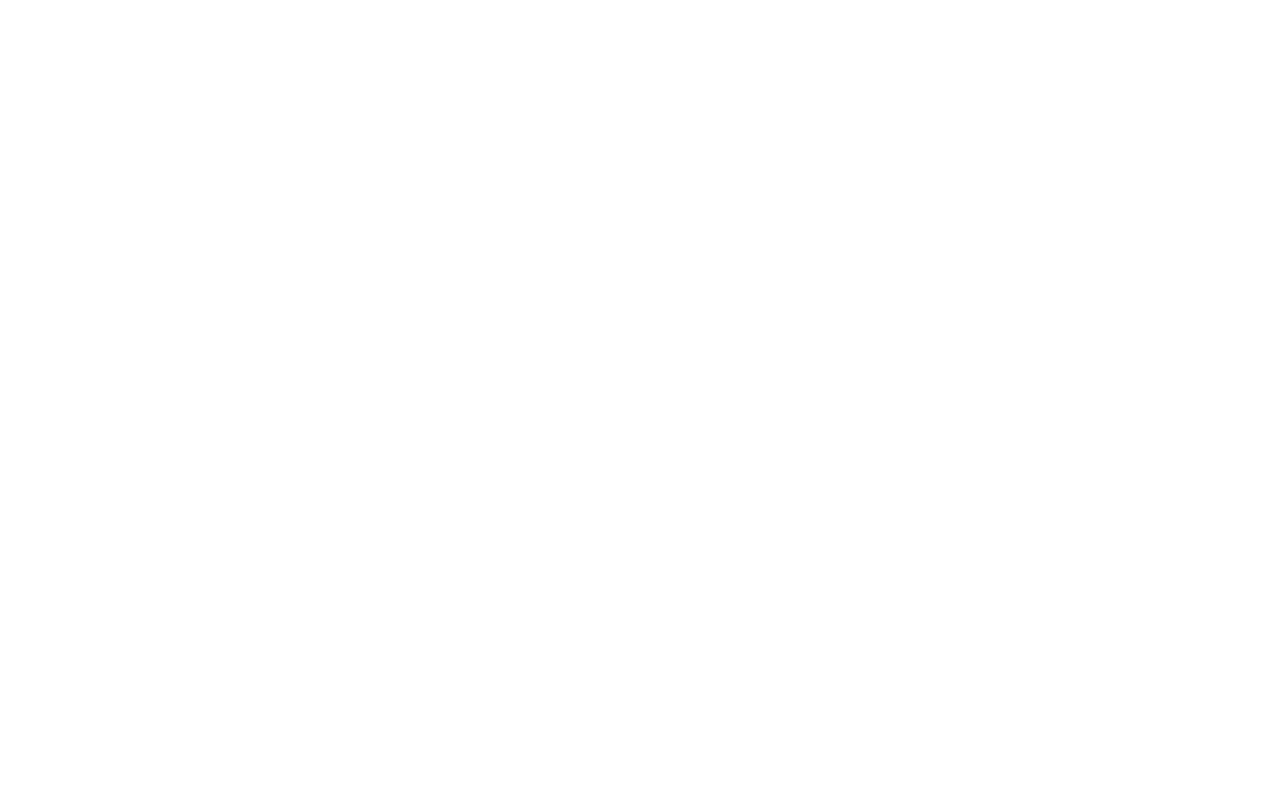
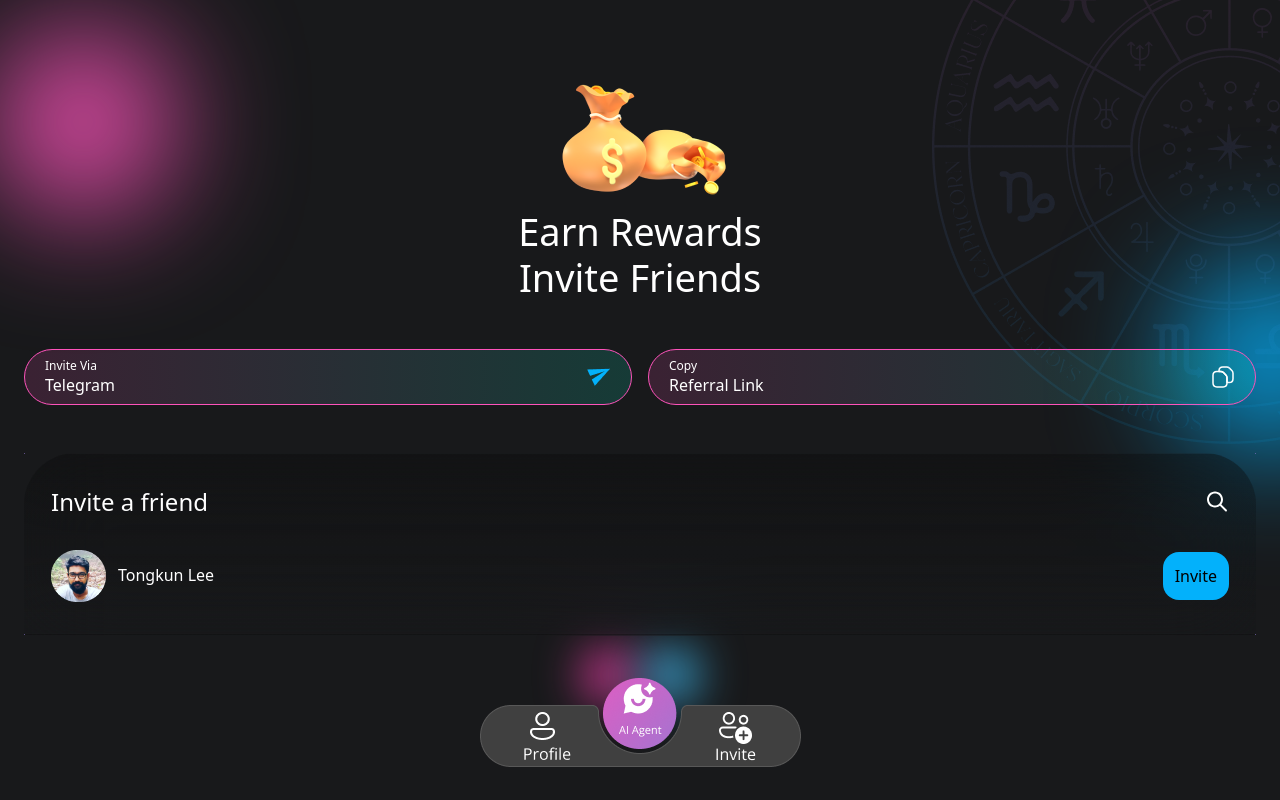
Before and after one commit to DejanFetovski/AstronifyMiniApp, a React (Vite) app in the folder frontend/: page /invite in a window 1280 px wide. Before the commit this address had no page. Built offline with nearby package versions, Linux system fonts and the light colour scheme.

Commit message:
update invite page
update invite page

```diff
--- a/frontend/src/components/BottomBar.tsx
+++ b/frontend/src/components/BottomBar.tsx
@@ -4,7 +4,7 @@
   const navigate = useNavigate();
   const handleClickProfile = () => {
     console.log("handleClickProfile");
-    navigate("/");
+    navigate("/horoscope");
   };
 
   const handleClickAgent = () => {
--- a/frontend/src/main.tsx
+++ b/frontend/src/main.tsx
@@ -9,6 +9,7 @@
 import Horoscope from "./pages/Horoscope";
 import Wallet from "./pages/Wallet";
 import Tasks from "./pages/Tasks";
+import Invite from "./pages/Invite";
 
 createRoot(document.getElementById("root")!).render(
   <StrictMode>
@@ -21,6 +22,7 @@
           <Route path="/horoscope" element={<Horoscope />} />
           <Route path="/wallet" element={<Wallet />} />
           <Route path="/tasks" element={<Tasks />} />
+          <Route path="/invite" element={<Invite />} />
         </Route>
       </Routes>
     </BrowserRouter>
--- /dev/null
+++ b/frontend/src/pages/Invite/index.tsx
@@ -0,0 +1,59 @@
+import BottomBar from "../../components/BottomBar";
+import CopyIcon from "../../svgs/CopyIcon";
+import SearchIcon from "../../svgs/SearchIcon";
+
+const Invite = () => {
+  return (
+    <div className="relative min-h-screen flex flex-col justify-start gap-[40px] px-6 pt-[30px] pb-[28px]">
+      <img
+        src="assets/images/diagram.png"
+        className="absolute top-0 right-0"
+      ></img>
+      <div className="flex flex-col items-center">
+        <img src="assets/images/gold.png"></img>
+        <span className="text-[38px] font-light leading-[46.3px] text-white max-w-[300px] text-center -mt-10">
+          Earn Rewards Invite Friends
+        </span>
+        <div className="w-full grid grid-cols-2 gap-4 mt-12">
+          <div className="text-white px-[20px] py-[8px] flex items-center justify-between gap-4 bg-gradient-to-r from-[rgba(255,83,188,0.15)] to-[rgba(10,252,212,0.15)] border border-[#FE53BB] rounded-full">
+            <div className="flex flex-col">
+              <span className="text-[12px] leading-[16px]">Invite Via</span>
+              <span className="text-[16px] leading-[22px]">Telegram</span>
+            </div>
+            <img src="assets/images/telegram.png"></img>
+          </div>
+          <div className="text-white px-[20px] py-[8px] flex items-center justify-between gap-4 bg-gradient-to-r from-[rgba(255,83,188,0.15)] to-[rgba(10,252,212,0.15)] border border-[#FE53BB] rounded-full">
+            <div className="flex flex-col">
+              <span className="text-[12px] leading-[16px]">Copy</span>
+              <span className="text-[16px] leading-[22px]">Referral Link</span>
+            </div>
+            <CopyIcon />
+          </div>
+        </div>
+
+        <div className="inviteCard mt-12 border border border-[#FE53BB] ">
+          <div className="flex justify-between items-center mb-4">
+            <span className="text-[24px] leading-[32.7px] text-white">
+              Invite a friend
+            </span>
+            <SearchIcon />
+          </div>
+          <div className="flex items-center justify-between">
+            <div className="flex items-center gap-3">
+              <img src="assets/images/avatar.png"></img>
+              <span className="text-[16px] leading-[21.8px] text-white">
+                Tongkun Lee
+              </span>
+            </div>
+            <button className="bg-[#03B1FB] p-3 rounded-2xl">Invite</button>
+          </div>
+        </div>
+      </div>
+      <div className="flex justify-center">
+        <BottomBar />
+      </div>
+    </div>
+  );
+};
+
+export default Invite;
--- a/frontend/src/styles/index.scss
+++ b/frontend/src/styles/index.scss
@@ -54,3 +54,29 @@
   );
   opacity: 60%;
 }
+
+.inviteCard {
+  width: 100%;
+  padding: 32px 26px 32px 26px;
+  gap: 16px;
+  display: flex;
+  flex-direction: column;
+  border-radius: 52px 52px 0px 0px;
+  border: 1px 1px 0px 1px;
+  opacity: 0px;
+  background: linear-gradient(
+    180deg,
+    rgba(7, 7, 7, 0.3) 0%,
+    rgba(109, 109, 109, 0) 100%
+  );
+  border-width: 1px, 1px, 0px, 1px;
+  border-style: solid;
+  border-image-source: linear-gradient(
+    181.17deg,
+    #fe53bb 29.68%,
+    rgba(189, 108, 204, 0.592593) 42.12%,
+    rgba(46, 161, 240, 0.521008) 66.69%,
+    rgba(46, 161, 240, 0.1) 82.24%
+  );
+  backdrop-filter: blur(42px);
+}
--- /dev/null
+++ b/frontend/src/svgs/CopyIcon.tsx
@@ -0,0 +1,30 @@
+const CopyIcon = () => {
+  return (
+    <div>
+      <svg
+        width="24"
+        height="24"
+        viewBox="0 0 24 24"
+        fill="none"
+        xmlns="http://www.w3.org/2000/svg"
+      >
+        <path
+          d="M16 12.69V18.08C16 20.42 14.44 21.97 12.11 21.97H5.89C3.56 21.97 2 20.42 2 18.08V10.31C2 7.97001 3.56 6.42001 5.89 6.42001H9.72C10.75 6.42001 11.74 6.83001 12.47 7.56001L14.86 9.94001C15.59 10.67 16 11.66 16 12.69Z"
+          stroke="white"
+          stroke-width="1.5"
+          stroke-linecap="round"
+          stroke-linejoin="round"
+        />
+        <path
+          d="M22 8.25V13.64C22 15.97 20.44 17.53 18.11 17.53H16V12.69C16 11.66 15.59 10.67 14.86 9.94L12.47 7.56C11.74 6.83 10.75 6.42 9.72 6.42H8V5.86C8 3.53 9.56 1.97 11.89 1.97H15.72C16.75 1.97 17.74 2.38 18.47 3.11L20.86 5.5C21.59 6.23 22 7.22 22 8.25Z"
+          stroke="white"
+          stroke-width="1.5"
+          stroke-linecap="round"
+          stroke-linejoin="round"
+        />
+      </svg>
+    </div>
+  );
+};
+
+export default CopyIcon;
--- /dev/null
+++ b/frontend/src/svgs/SearchIcon.tsx
@@ -0,0 +1,20 @@
+const SearchIcon = () => {
+  return (
+    <div>
+      <svg
+        width="24"
+        height="25"
+        viewBox="0 0 24 25"
+        fill="none"
+        xmlns="http://www.w3.org/2000/svg"
+      >
+        <path
+          d="M10 4.5C6.68629 4.5 4 7.18629 4 10.5C4 13.8137 6.68629 16.5 10 16.5C13.3137 16.5 16 13.8137 16 10.5C16 7.18629 13.3137 4.5 10 4.5ZM2 10.5C2 6.08172 5.58172 2.5 10 2.5C14.4183 2.5 18 6.08172 18 10.5C18 12.3487 17.3729 14.051 16.3199 15.4056L21.7071 20.7929C22.0976 21.1834 22.0976 21.8166 21.7071 22.2071C21.3166 22.5976 20.6834 22.5976 20.2929 22.2071L14.9056 16.8199C13.551 17.8729 11.8487 18.5 10 18.5C5.58172 18.5 2 14.9183 2 10.5Z"
+          fill="white"
+        />
+      </svg>
+    </div>
+  );
+};
+
+export default SearchIcon;
```
Also changed, not shown: frontend/public/assets/images/gold.png (added), frontend/public/assets/images/telegram.png (added).
